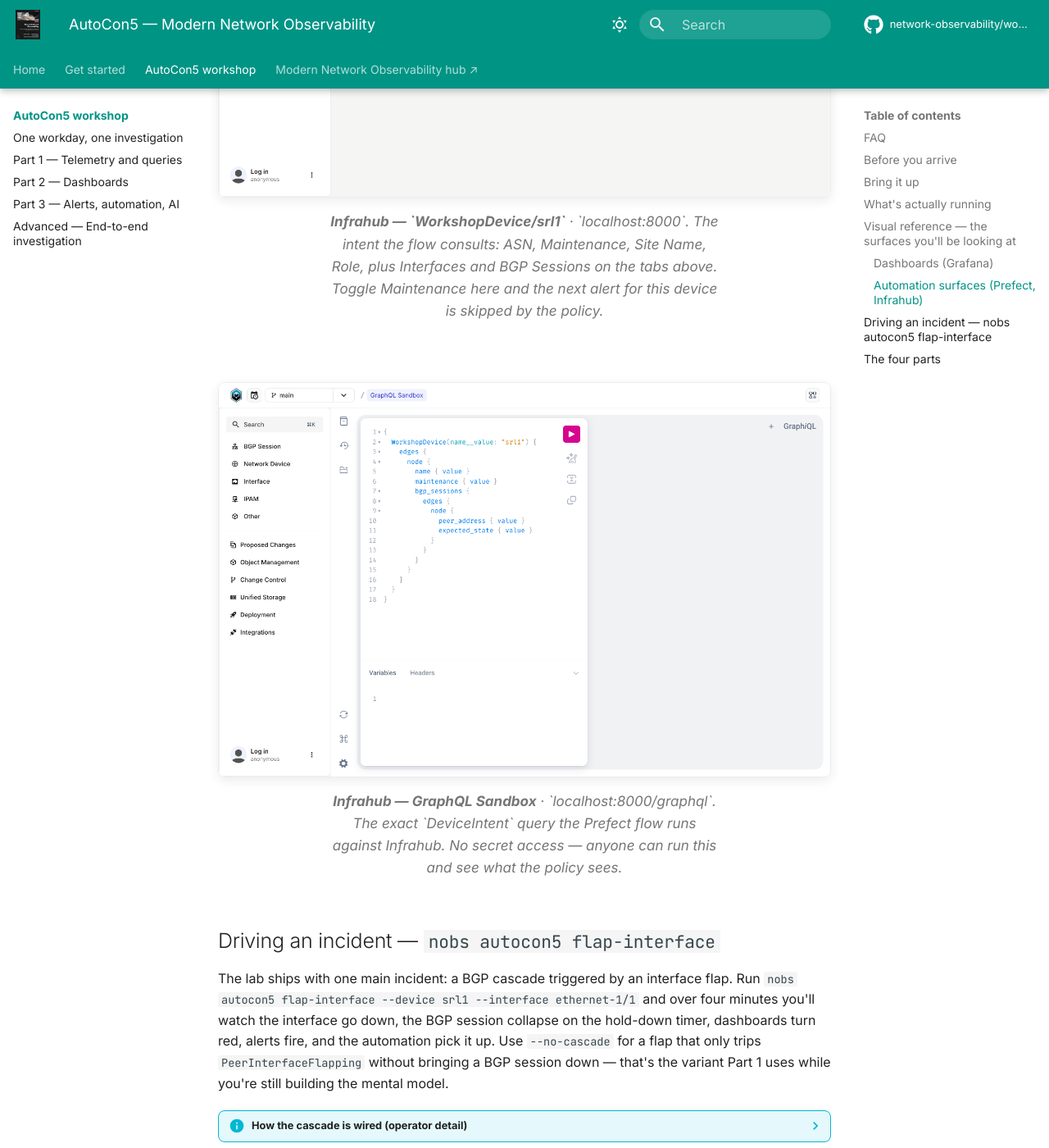
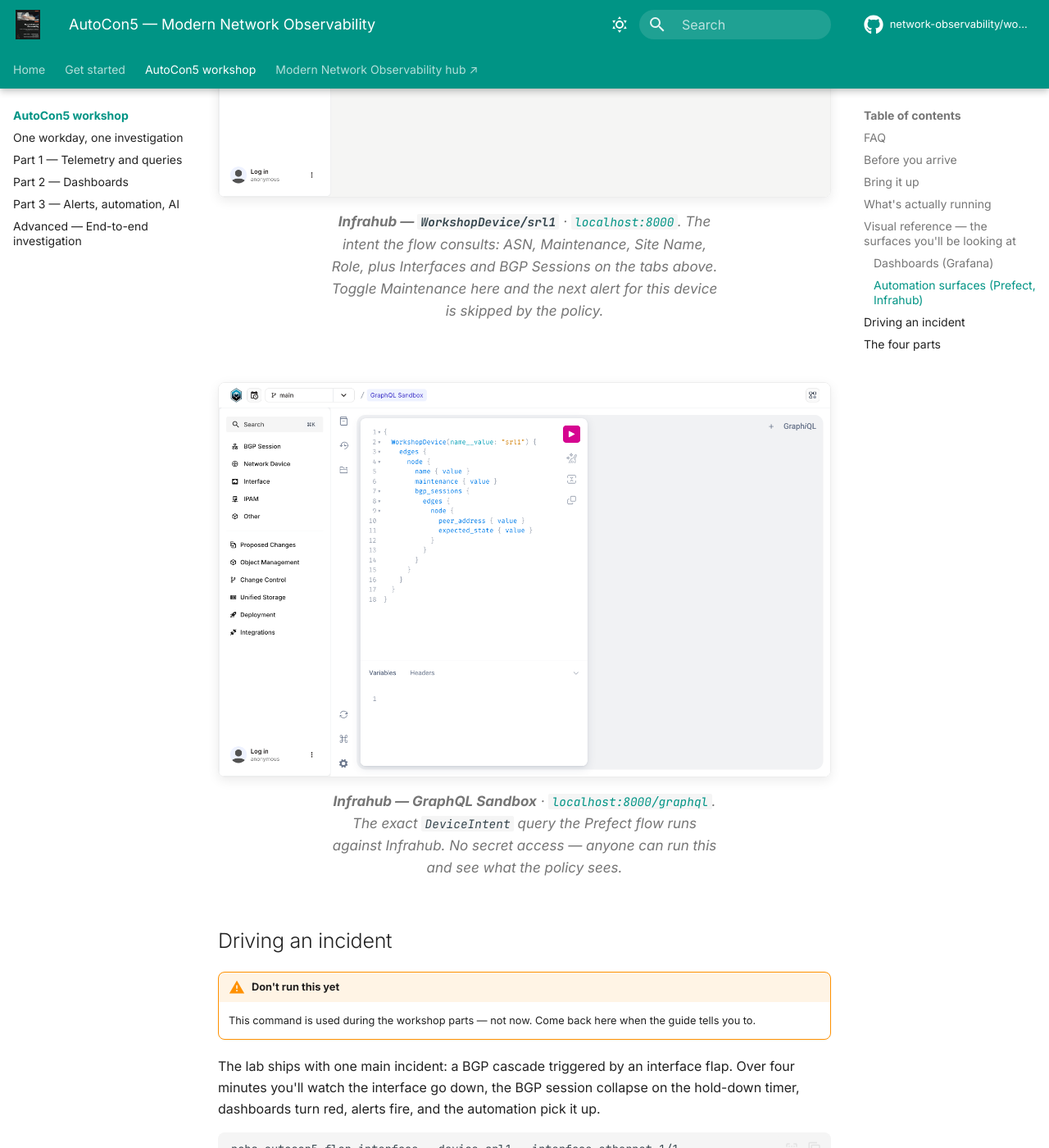
Before and after one commit to network-observability/workshops, an MkDocs documentation site: the page built from docs/workshop/index.md, in a window 1280 px wide and 1400 px high, scrolled down 7051 px. Shown: the whole window at 82% size. Built offline with MkDocs 1.6.1 and Material for MkDocs 9.7.7, drawn with Linux system fonts in a browser that asks for light colours; comment, search, counter and statistics services are not loaded; some of the changed text lies outside the part shown.

Commit message:
docs: Some proposals

````diff
--- a/docs/workshop/index.md
+++ b/docs/workshop/index.md
@@ -127,7 +127,7 @@
 
 Light or dark theme follows your site preference where the source UI supports it (Grafana, Prefect). Infrahub ships a single theme.
 
-### Dashboards (Grafana)
+### Dashboards ([Grafana](http://localhost:3000))
 
 <figure class="section-preview" markdown>
 
@@ -165,14 +165,14 @@
 
 </figure>
 
-### Automation surfaces (Prefect, Infrahub)
+### Automation surfaces ([Prefect](http://localhost:4200), [Infrahub](http://localhost:8000))
 
 <figure class="section-preview" markdown>
 
 ![Prefect flow runs list](../assets/screenshots/prefect-flow-runs-list-light.png#only-light){ .screenshot loading=lazy }
 ![Prefect flow runs list](../assets/screenshots/prefect-flow-runs-list-dark.png#only-dark){ .screenshot loading=lazy }
 
-<figcaption><strong>Prefect — Runs</strong> · `localhost:4200/runs`. Every alert payload the webhook handed off shows up here as a completed flow run. Click one and you see the task graph below.</figcaption>
+<figcaption><strong>Prefect — Runs</strong> · <a href="http://localhost:4200/runs"><code>localhost:4200/runs</code></a>. Every alert payload the webhook handed off shows up here as a completed flow run. Click one and you see the task graph below.</figcaption>
 
 </figure>
 
@@ -189,7 +189,7 @@
 
 ![Infrahub WorkshopDevice srl1](../assets/screenshots/infrahub-device-detail.png){ .screenshot loading=lazy }
 
-<figcaption><strong>Infrahub — `WorkshopDevice/srl1`</strong> · `localhost:8000`. The intent the flow consults: ASN, Maintenance, Site Name, Role, plus Interfaces and BGP Sessions on the tabs above. Toggle Maintenance here and the next alert for this device is skipped by the policy.</figcaption>
+<figcaption><strong>Infrahub — <code>WorkshopDevice/srl1</code></strong> · <a href="http://localhost:8000"><code>localhost:8000</code></a>. The intent the flow consults: ASN, Maintenance, Site Name, Role, plus Interfaces and BGP Sessions on the tabs above. Toggle Maintenance here and the next alert for this device is skipped by the policy.</figcaption>
 
 </figure>
 
@@ -197,13 +197,22 @@
 
 ![Infrahub GraphQL Sandbox](../assets/screenshots/infrahub-graphql.png){ .screenshot loading=lazy }
 
-<figcaption><strong>Infrahub — GraphQL Sandbox</strong> · `localhost:8000/graphql`. The exact `DeviceIntent` query the Prefect flow runs against Infrahub. No secret access — anyone can run this and see what the policy sees.</figcaption>
+<figcaption><strong>Infrahub — GraphQL Sandbox</strong> · <a href="http://localhost:8000/graphql"><code>localhost:8000/graphql</code></a>. The exact <code>DeviceIntent</code> query the Prefect flow runs against Infrahub. No secret access — anyone can run this and see what the policy sees.</figcaption>
 
 </figure>
 
-## Driving an incident — `nobs autocon5 flap-interface`
+## Driving an incident
 
-The lab ships with one main incident: a BGP cascade triggered by an interface flap. Run `nobs autocon5 flap-interface --device srl1 --interface ethernet-1/1` and over four minutes you'll watch the interface go down, the BGP session collapse on the hold-down timer, dashboards turn red, alerts fire, and the automation pick it up. Use `--no-cascade` for a flap that only trips `PeerInterfaceFlapping` without bringing a BGP session down — that's the variant Part 1 uses while you're still building the mental model.
+!!! warning "Don't run this yet"
+    This command is used during the workshop parts — not now. Come back here when the guide tells you to.
+
+The lab ships with one main incident: a BGP cascade triggered by an interface flap. Over four minutes you'll watch the interface go down, the BGP session collapse on the hold-down timer, dashboards turn red, alerts fire, and the automation pick it up.
+
+```bash
+nobs autocon5 flap-interface --device srl1 --interface ethernet-1/1
+```
+
+Use `--no-cascade` for a flap that only trips `PeerInterfaceFlapping` without bringing a BGP session down — that's the variant Part 1 uses while you're still building the mental model.
 
 ??? info "How the cascade is wired (operator detail)"
 
````
Also changed, not shown: docs/workshop/part-1.md (+18 -2 lines), docs/workshop/part-2.md (+1 -1 lines), workshops/autocon5/README.md (+1 -0 lines), workshops/autocon5/guides/part-1-telemetry-and-queries.md (+4 -4 lines).
